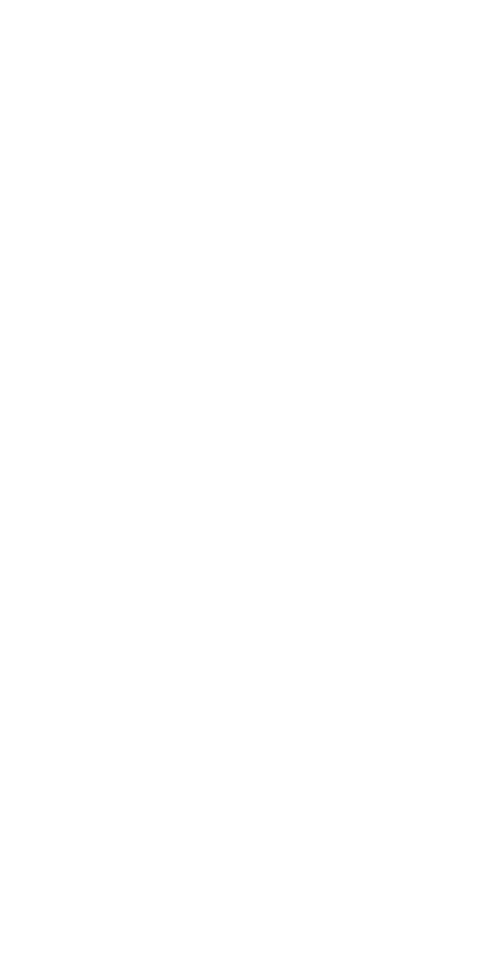
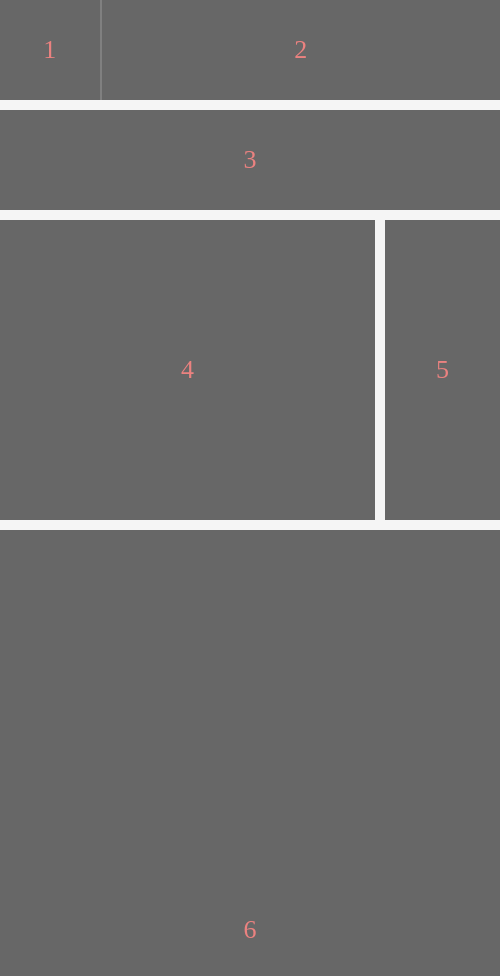
Before and after one commit to vladicK20/dec-2022-html, a plain HTML site: page Lesson 4/additional/2/index.html in a window 390 px wide. Shown: the top 976 px of the page, 500 px wide, since content can reach past the window. Before the commit the page ends 844 px from the top, so only its background shows below. Drawn offline with Linux system fonts and the light colour scheme.

Commit message:
additional homework 4 done

```diff
--- a/Lesson 4/additional/2/index.html
+++ b/Lesson 4/additional/2/index.html
@@ -5,9 +5,63 @@
     <meta name="viewport"
           content="width=device-width, user-scalable=no, initial-scale=1.0, maximum-scale=1.0, minimum-scale=1.0">
     <meta http-equiv="X-UA-Compatible" content="ie=edge">
-    <title>Document</title>
+    <link rel="stylesheet" href="main.css">
+    <title>2</title>
 </head>
 <body>
-
+<div class="main_section">
+    <div class="header_section flex_row">
+        <div class="logo flex_row">
+            <p>1</p>
+        </div>
+        <div class="header flex_row">
+            <p>2</p>
+        </div>
+    </div>
+    <div class="middle_section flex_row">
+        <div class="aside_section flex_column">
+            <div class="nav flex_row">
+                <p>3</p>
+            </div>
+            <div class="tool-section-one flex_column">
+                <div class="store flex_row">
+                    <p>8</p>
+                </div>
+                <div class="tools flex_row">
+                    <p>9</p>
+                </div>
+            </div>
+        </div>
+        <div class="content_section flex_column">
+            <div class="info_section flex_row">
+                <div class="intro flex_row">
+                    <p>4</p>
+                </div>
+                <div class="ad flex_row">
+                    <p>5</p>
+                </div>
+            </div>
+            <div class="products_section flex_row">
+                <div class="baths flex_row">
+                    <p>6</p>
+                </div>
+                <div class="products flex_row">
+                    <p>7</p>
+                </div>
+            </div>
+            <div class="tool-section-two flex_column">
+                <div class="store flex_row">
+                    <p>8</p>
+                </div>
+                <div class="tools flex_row">
+                    <p>9</p>
+                </div>
+            </div>
+        </div>
+    </div>
+    <div class="footer_section flex_row">
+        <p>10</p>
+    </div>
+</div>
 </body>
 </html>
--- a/Lesson 4/additional/2/main.css
+++ b/Lesson 4/additional/2/main.css
@@ -0,0 +1,230 @@
+* {
+    margin: 0 auto;
+    padding: 0;
+    font-size: 32px;
+}
+
+:root {
+    --gray: #676767;
+    --rose: #EB8280
+}
+
+p {
+    color: var(--rose);
+}
+
+.main_section {
+    background-color: whitesmoke;
+    width: 1000px;
+}
+
+.header_section {
+    margin-bottom: 10px;
+}
+
+.flex_row {
+    display: flex;
+    column-gap: 10px;
+    align-items: center;
+}
+
+.flex_column {
+    display: flex;
+    flex-direction: column;
+    row-gap: 10px;
+    align-items: center;
+}
+
+.logo {
+    width: 200px;
+    height: 150px;
+    background-color: var(--gray)
+}
+
+.header {
+    width: 800px;
+    height: 150px;
+    background-color: var(--gray);
+}
+
+.nav {
+    width: 200px;
+    height: 700px;
+    background-color: var(--gray);
+}
+
+.tool-section-two {
+    display: none;
+}
+
+.store {
+    width: 200px;
+    height: 150px;
+    background-color: var(--gray);
+}
+
+.tools {
+    width: 200px;
+    height: 150px;
+    background-color: var(--gray);
+}
+
+.intro {
+    width: 580px;
+    height: 300px;
+    background-color: var(--gray);
+}
+
+.ad {
+    width: 200px;
+    height: 300px;
+    background-color: var(--gray);
+}
+
+.baths {
+    width: 580px;
+    height: 710px;
+    background-color: var(--gray);
+}
+
+.products {
+    width: 200px;
+    height: 710px;
+    background-color: var(--gray);
+}
+
+.footer_section {
+    width: 1000px;
+    height: 200px;
+    background-color: var(--gray);
+    margin-top: 10px;
+}
+
+@media screen and (min-width: 0) and (max-width: 993px) {
+    * {
+        margin: 0 auto;
+        padding: 0;
+        font-size: 26px;
+    }
+
+    :root {
+        --gray: #676767;
+        --rose: #EB8280
+    }
+
+    p {
+        color: var(--rose);
+    }
+
+    .main_section {
+        background-color: whitesmoke;
+        width: 500px;
+        box-sizing: border-box;
+    }
+
+    .header_section {
+        margin-bottom: 10px;
+    }
+
+    .flex_row {
+        display: flex;
+        flex-direction: row;
+        column-gap: 10px;
+        align-items: center;
+    }
+
+    .flex_column {
+        display: flex;
+        flex-direction: column;
+        row-gap: 10px;
+        align-items: center;
+    }
+
+    .header_section {
+        column-gap: 0;
+    }
+
+    .logo {
+        width: 100px;
+        height: 100px;
+        background-color: var(--gray);
+        border-right: 2px solid gray;
+    }
+
+    .header {
+        width: 400px;
+        height: 100px;
+        background-color: var(--gray);
+    }
+
+    .nav {
+        width: 500px;
+        height: 100px;
+        background-color: var(--gray);
+    }
+
+    .tool-section-one {
+        display: none;
+    }
+
+    .tool-section-two {
+        display: flex;
+        flex-direction: row;
+        column-gap: 10px;
+    }
+
+    .middle_section {
+        display: flex;
+        flex-direction: column;
+        row-gap: 10px;
+    }
+
+    .store {
+        width: 245px;
+        height: 150px;
+        background-color: var(--gray);
+    }
+
+    .tools {
+        width: 245px;
+        height: 150px;
+        background-color: var(--gray);
+    }
+
+    .intro {
+        width: 375px;
+        height: 300px;
+        background-color: var(--gray);
+    }
+
+    .ad {
+        width: 115px;
+        height: 300px;
+        background-color: var(--gray);
+    }
+
+    .products_section {
+        display: flex;
+        flex-direction: column;
+        row-gap: 10px;
+    }
+
+    .baths {
+        width: 500px;
+        height: 800px;
+        background-color: var(--gray);
+    }
+
+    .products {
+        width: 500px;
+        height: 300px;
+        background-color: var(--gray);
+    }
+
+    .footer_section {
+        width: 500px;
+        height: 200px;
+        background-color: var(--gray);
+        margin-top: 10px;
+    }
+}
```
